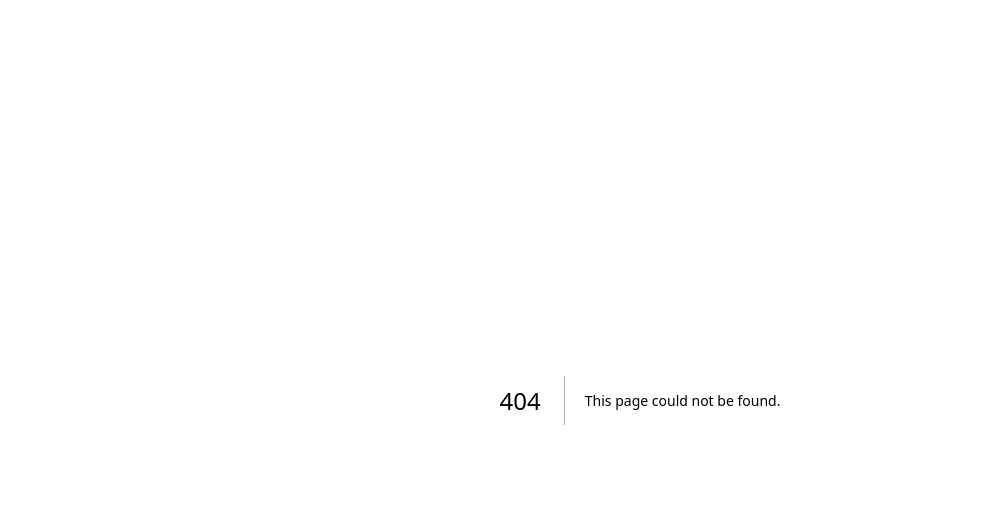
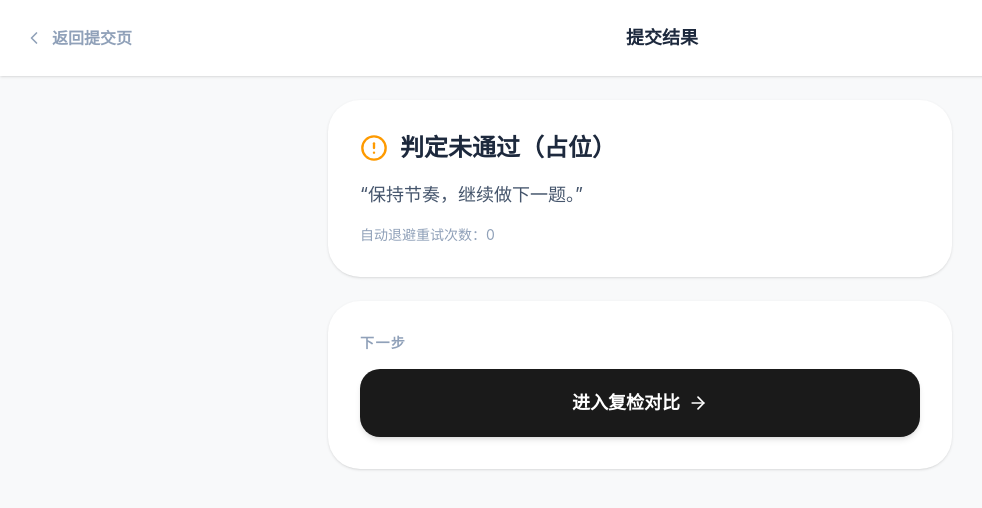
Before and after one commit to zy668559-lang/geom-awake, a Next.js app: page /repair/submit/result in a window 1280 px wide. Before the commit this address had no page. Shown: the top 508 px of the page, without its empty margins (0-982 px from the left). Built offline with nearby package versions, Linux system fonts and the light colour scheme.

Commit message:
feat(mvp2): close shell flow through submit result and upsell

```diff
--- a/app/repair/submit/page.tsx
+++ b/app/repair/submit/page.tsx
@@ -1,19 +1,19 @@
 "use client";
 
-import { useState, useRef } from "react";
+import { useRef, useState } from "react";
 import { useRouter } from "next/navigation";
-import { ChevronLeft, Camera, Send, Loader2, CheckCircle2, AlertCircle } from "lucide-react";
+import { Camera, ChevronLeft, Loader2, Send } from "lucide-react";
 
 export default function SubmitPage() {
     const router = useRouter();
     const [isLoading, setIsLoading] = useState(false);
     const [stuckPoint, setStuckPoint] = useState("不知道怎么开始");
     const [content, setContent] = useState("");
-    const [result, setResult] = useState<any>(null);
+    const [statusMsg, setStatusMsg] = useState("");
     const [retryCount, setRetryCount] = useState(0);
-    const [statusMsg, setStatusMsg] = useState("");
+    const submitLockRef = useRef(false);
 
-    // Hash of the last successful submission to prevent duplicate requests
+    // Hash of the last successful submission to prevent duplicate requests.
     const lastSubmissionHash = useRef("");
 
     const STUCK_POINTS = [
@@ -21,58 +21,72 @@ export default function SubmitPage() {
         "画不出辅助线",
         "看不出图形关系",
         "写到一半卡住了",
-        "算不出最后结果"
+        "算不出最后结果",
     ];
 
-    const sleep = (ms: number) => new Promise(resolve => setTimeout(resolve, ms));
+    const sleep = (ms: number) => new Promise((resolve) => setTimeout(resolve, ms));
 
-    const handleSubmit = async (isRetry = false) => {
+    const handleSubmit = async () => {
+        if (isLoading || submitLockRef.current) return;
+
         const currentHash = JSON.stringify({ stuckPoint, content });
-
-        // 1. Client-side Idempotency
-        if (!isRetry && lastSubmissionHash.current === currentHash && result) {
+        if (lastSubmissionHash.current === currentHash) {
             console.log("[Client] Idempotent: Same content as before, skipping request.");
             return;
         }
 
+        submitLockRef.current = true;
         setIsLoading(true);
-        setStatusMsg(isRetry ? `正在尝试第 ${retryCount + 1} 次重试...` : "正在交给陈老师判定...");
+        setStatusMsg("正在交给陈老师判定...");
 
-        const submissionId = btoa(currentHash).slice(0, 16); // Simple hash for MVP2
+        const submissionId = btoa(currentHash).slice(0, 16);
 
         try {
-            const response = await fetch("/api/repair/submit", {
-                method: "POST",
-                headers: { "Content-Type": "application/json" },
-                body: JSON.stringify({ submissionId, stuckPoint, content }),
-            });
+            const maxRetries = 3;
+            let attempt = 0;
+            let response: Response;
 
-            // 2. Exponential Backoff for 429
-            if (response.status === 429) {
-                if (retryCount < 3) {
-                    const waitTime = Math.pow(2, retryCount) * 1000;
-                    console.warn(`[Client] 429 Detected. Retrying in ${waitTime}ms... (Attempt ${retryCount + 1})`);
-                    setStatusMsg(`陈老师正在思考中，稍微等我 ${waitTime / 1000} 秒钟...`);
-                    setRetryCount(prev => prev + 1);
-                    await sleep(waitTime);
-                    return handleSubmit(true);
-                } else {
+            while (true) {
+                response = await fetch("/api/repair/submit", {
+                    method: "POST",
+                    headers: { "Content-Type": "application/json" },
+                    body: JSON.stringify({ submissionId, stuckPoint, content }),
+                });
+
+                if (response.status !== 429) break;
+                if (attempt >= maxRetries) {
                     throw new Error("陈老师今天太累了，请稍后再试（请求过多）");
                 }
+
+                const waitTime = 2 ** attempt * 1000;
+                attempt += 1;
+                setRetryCount(attempt);
+                setStatusMsg(
+                    `陈老师正在思考中，稍微等我 ${waitTime / 1000} 秒钟...（重试 ${attempt}/${maxRetries}）`
+                );
+                console.warn(`[Client] 429 Detected. Retrying in ${waitTime}ms... (Attempt ${attempt}/${maxRetries})`);
+                await sleep(waitTime);
             }
 
-            if (!response.ok) throw new Error("服务器出了点小差错，陈老师还在修。");
+            if (!response!.ok) throw new Error("服务器出了点小差错，陈老师还在修。");
 
-            const data = await response.json();
-            setResult(data);
+            const data = await response!.json();
             lastSubmissionHash.current = currentHash;
             setRetryCount(0);
             setStatusMsg("");
+
+            const search = new URLSearchParams({
+                passed: data.key_steps_appeared ? "1" : "0",
+                next: data.next_action || "保持复盘，继续推进下一题。",
+                retries: String(attempt),
+            });
+            router.push(`/repair/submit/result?${search.toString()}`);
         } catch (err: any) {
             console.error("[Client] Submit Error:", err);
             alert(err.message);
         } finally {
             setIsLoading(false);
+            submitLockRef.current = false;
         }
     };
 
@@ -91,13 +105,12 @@ export default function SubmitPage() {
             </nav>
 
             <main className="flex-1 max-w-2xl mx-auto w-full p-6 space-y-6 pb-24">
-                {/* 1. 卡点选择 */}
                 <section className="bg-white rounded-[32px] p-8 shadow-sm">
                     <h2 className="text-sm font-bold text-slate-400 tracking-widest uppercase mb-6 text-center">
                         你现在卡在哪了？
                     </h2>
                     <div className="flex flex-wrap gap-3 justify-center">
-                        {STUCK_POINTS.map(p => (
+                        {STUCK_POINTS.map((p) => (
                             <button
                                 key={p}
                                 onClick={() => setStuckPoint(p)}
@@ -114,7 +127,6 @@ export default function SubmitPage() {
                     </div>
                 </section>
 
-                {/* 2. 上传/输入 */}
                 <section className="bg-white rounded-[32px] p-8 shadow-sm">
                     <h2 className="text-sm font-bold text-slate-400 tracking-widest uppercase mb-6 text-center">
                         拍个照，或者写下你的进度
@@ -133,9 +145,8 @@ export default function SubmitPage() {
                     />
                 </section>
 
-                {/* 3. 提交按钮 */}
                 <button
-                    onClick={() => handleSubmit()}
+                    onClick={handleSubmit}
                     disabled={isLoading}
                     className={`
                         w-full py-6 rounded-[24px] text-xl font-bold shadow-lg transition-all flex items-center justify-center gap-2
@@ -156,42 +167,6 @@ export default function SubmitPage() {
                         </>
                     )}
                 </button>
-
-                {/* 4. 判定结果区域 */}
-                {result && (
-                    <div className="bg-green-50 border-2 border-green-100 rounded-[32px] p-8 animate-in zoom-in slide-in-from-bottom-4 duration-500">
-                        <div className="flex items-center gap-3 mb-6">
-                            <CheckCircle2 className="text-green-500" size={28} />
-                            <h2 className="text-xl font-black text-slate-800">判定结果</h2>
-                        </div>
-
-                        <div className="space-y-4">
-                            <div className="flex items-start gap-3">
-                                <div className="mt-1 w-5 h-5 rounded-full bg-green-200 flex items-center justify-center shrink-0">
-                                    <span className="text-[10px] font-bold text-green-700">✓</span>
-                                </div>
-                                <p className="text-lg font-bold text-slate-700">
-                                    关键步骤提取成功：{result.key_steps_appeared ? "是" : "否"}
-                                </p>
-                            </div>
-
-                            <div className="bg-white rounded-2xl p-6 shadow-sm border border-green-100">
-                                <p className="text-sm font-bold text-slate-400 uppercase tracking-widest mb-2">陈老师建议的下一步</p>
-                                <p className="text-xl font-black text-[#667EEA] leading-relaxed italic">
-                                    “{result.next_action}”
-                                </p>
-                            </div>
-
-                            <button
-                                onClick={() => router.push("/retest")}
-                                className="w-full mt-4 bg-green-500 text-white py-4 rounded-2xl font-bold shadow-md hover:bg-green-600 transition-colors flex items-center justify-center gap-2"
-                            >
-                                我懂了，去复检
-                                <CheckCircle2 size={20} />
-                            </button>
-                        </div>
-                    </div>
-                )}
             </main>
         </div>
     );
--- /dev/null
+++ b/app/repair/submit/result/page.tsx
@@ -0,0 +1,70 @@
+"use client";
+
+import { useRouter, useSearchParams } from "next/navigation";
+import { CheckCircle2, ChevronLeft, CircleAlert, ArrowRight } from "lucide-react";
+import { Suspense } from "react";
+
+function SubmitResultContent() {
+    const router = useRouter();
+    const searchParams = useSearchParams();
+
+    const passed = searchParams.get("passed") === "1";
+    const nextAction = searchParams.get("next") || "保持节奏，继续做下一题。";
+    const retries = Number.parseInt(searchParams.get("retries") || "0", 10);
+
+    return (
+        <div className="min-h-screen bg-[#F8F9FA] flex flex-col">
+            <nav className="p-6 flex items-center bg-white shadow-sm">
+                <button
+                    onClick={() => router.push("/repair/submit")}
+                    className="flex items-center gap-2 text-slate-400 font-bold hover:text-slate-600 transition-colors"
+                >
+                    <ChevronLeft size={20} />
+                    返回提交页
+                </button>
+                <span className="mx-auto font-black text-slate-800 text-lg">提交结果</span>
+                <div className="w-16" />
+            </nav>
+
+            <main className="flex-1 max-w-2xl mx-auto w-full p-6 space-y-6 pb-24">
+                <section className="bg-white rounded-[32px] p-8 shadow-sm">
+                    <div className="flex items-center gap-3 mb-4">
+                        {passed ? (
+                            <CheckCircle2 className="text-green-500" size={28} />
+                        ) : (
+                            <CircleAlert className="text-amber-500" size={28} />
+                        )}
+                        <h1 className="text-2xl font-black text-slate-800">
+                            {passed ? "判定通过（占位）" : "判定未通过（占位）"}
+                        </h1>
+                    </div>
+                    <p className="text-slate-600 text-lg leading-relaxed">
+                        “{nextAction}”
+                    </p>
+                    <p className="mt-4 text-sm text-slate-400">
+                        自动退避重试次数：{Number.isFinite(retries) ? retries : 0}
+                    </p>
+                </section>
+
+                <section className="bg-white rounded-[32px] p-8 shadow-sm">
+                    <h2 className="text-sm font-bold text-slate-400 tracking-widest uppercase mb-4">下一步</h2>
+                    <button
+                        onClick={() => router.push("/retest")}
+                        className="w-full bg-[#1A1A1A] text-white py-5 rounded-[20px] font-bold text-lg shadow-md hover:scale-[1.02] active:scale-[0.98] transition-all flex items-center justify-center gap-2"
+                    >
+                        进入复检对比
+                        <ArrowRight size={20} />
+                    </button>
+                </section>
+            </main>
+        </div>
+    );
+}
+
+export default function SubmitResultPage() {
+    return (
+        <Suspense fallback={<div className="min-h-screen bg-[#F8F9FA] flex items-center justify-center">正在生成判定结果...</div>}>
+            <SubmitResultContent />
+        </Suspense>
+    );
+}
--- a/app/report/page.tsx
+++ b/app/report/page.tsx
@@ -121,7 +121,7 @@ export default function ReportPage() {
                             }
                         }}
                     >
-                        陈老师，带我搞定这门题
+                        输入激活码，解锁 7 天修复
                         <ArrowRight size={22} className="group-hover:translate-x-1 transition-transform" />
                     </button>
 
--- a/app/unlock/page.tsx
+++ b/app/unlock/page.tsx
@@ -39,7 +39,7 @@ export default function UnlockPage() {
 
                     <h1 className="text-2xl font-black text-slate-800 mb-2">解锁 7 天特训</h1>
                     <p className="text-slate-500 font-medium mb-8">
-                        这个是付费进阶内容哦，请输入你的 7 天邀请码。
+                        这个是付费进阶内容哦，请输入你的 7 天邀请码（MVP2 测试码：123456）。
                     </p>
 
                     <div className="space-y-6">
--- a/app/upsell/page.tsx
+++ b/app/upsell/page.tsx
@@ -67,6 +67,7 @@ function UpsellContent() {
                     </div>
 
                     <button
+                        onClick={() => router.push("/upload")}
                         className="w-full bg-[#1A1A1A] text-white text-xl font-bold py-6 rounded-[24px] shadow-lg hover:scale-[1.02] active:scale-[0.98] transition-all flex items-center justify-center gap-2 mb-6"
                     >
                         立即购买
```
